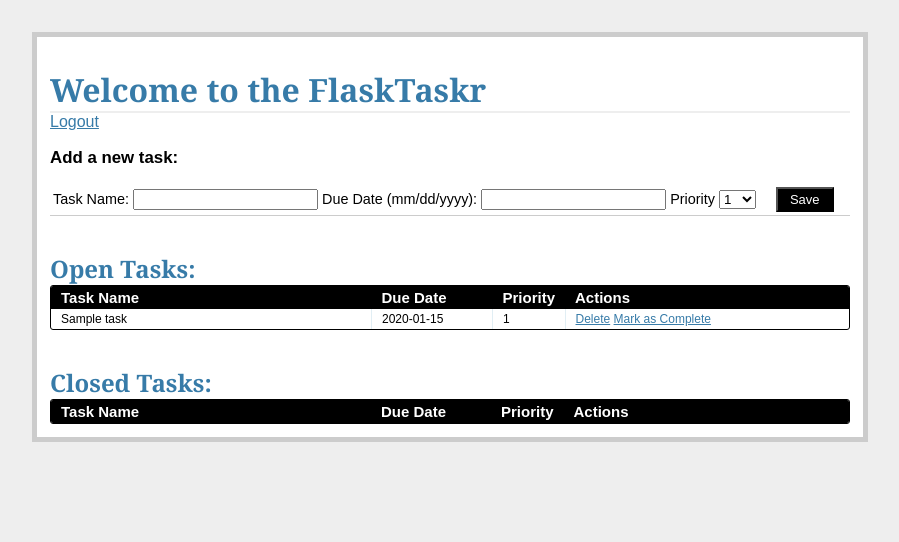
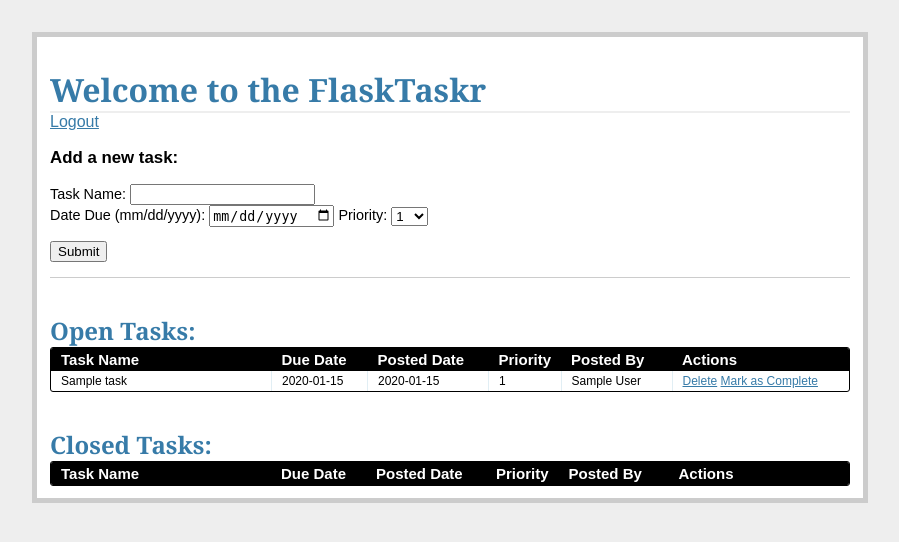
Before and after one commit to mbreisch/real-python-flasktaskr, a Flask app: page /tasks/ in a window 1280 px wide. Shown: the top 542 px of the page, without its empty margins (190-1089 px from the left). Run offline with Flask 2, Linux system fonts and the light colour scheme; the visitor is signed in with stand-in values (Sample User, id 1); tables that the repository leaves empty hold one stand-in row (values such as "Sample post"); lists and menus that the app fills with data are empty.

Commit message:
Added multi-user support

```diff
--- a/project/_config.py
+++ b/project/_config.py
@@ -4,8 +4,6 @@ import os
 basedir=os.path.abspath(os.path.dirname(__file__))
 
 DATABASE = 'flasktaskr.db'
-USERNAME = 'admin'
-PASSWORD = 'admin'
 WTF_CSRF_ENABLED = True
 SECRET_KEY='\x07\xdd\xb7\x1e\xe8\x1d*\xe3`3\xa2\x9e\xf6\x94\xd4i\x14(\xa7\x93\xe5s\n\x8e'
 
--- a/project/db_create.py
+++ b/project/db_create.py
@@ -5,7 +5,7 @@ from datetime import date
 db.create_all()
 temp_session=db.session
 """:type: sqlalchemy.orm.Session"""
-temp_session.add(Task("Finish this tutorial",date(2015,3,13),10,1))
-temp_session.add(Task("Finish Real Python",date(2015,3,13),10,1))
+# temp_session.add(Task("Finish this tutorial",date(2015,3,13),10,1))
+# temp_session.add(Task("Finish Real Python",date(2015,3,13),10,1))
 
 db.session.commit()
--- a/project/forms.py
+++ b/project/forms.py
@@ -1,6 +1,6 @@
 from flask_wtf import Form
-from wtforms import StringField, DateField, IntegerField, SelectField
-from wtforms.validators import DataRequired
+from wtforms import StringField, DateField, IntegerField, SelectField, PasswordField
+from wtforms.validators import DataRequired, Length, EqualTo
 
 
 class AddTaskForm(Form):
@@ -18,3 +18,16 @@ class AddTaskForm(Form):
             ]
     )
     status = IntegerField('Status')
+
+
+class RegisterForm(Form):
+    name = StringField('Username', validators=[DataRequired(), Length(min=6, max=25)])
+    email = StringField('Email', validators=[DataRequired(), Length(min=6, max=40)])
+    password = PasswordField('Password', validators=[DataRequired(), Length(min=6, max=40)])
+    confirm = PasswordField('Repeat Password',
+                            validators=[DataRequired(), EqualTo('password', message='Password must match')])
+
+
+class LoginForm(Form):
+    name = StringField('Username', validators=[DataRequired()])
+    password = PasswordField('Password', validators=[DataRequired()])
--- a/project/templates/tasks.html
+++ b/project/templates/tasks.html
@@ -5,41 +5,15 @@
 <a href="/logout">Logout</a>
 <div class="add-task">
     <h3>Add a new task:</h3>
-    <table>
-        <tr>
-            <form action="{{ url_for('new_task') }}" method="post">
-                {{ form.csrf_token }}
-                <td>
-                    <label>Task Name:</label>
-                    <input name="name" type="text">
-                </td>
-                <td>
-                    <label>Due Date (mm/dd/yyyy):</label>
-                    <input name="due_date" type="text" width="120px">
-                </td>
-                <td>
-                    <label>Priority</label>
-                    <select name="priority" width="100px">
-                        <option value="1">1</option>
-                        <option value="2">2</option>
-                        <option value="3">3</option>
-                        <option value="4">4</option>
-                        <option value="5">5</option>
-                        <option value="6">6</option>
-                        <option value="7">7</option>
-                        <option value="8">8</option>
-                        <option value="9">9</option>
-                        <option value="10">10</option>
-                    </select>
-                </td>
-                <td>
-                    &nbsp;
-                    &nbsp;
-                    <input class="button" type="submit" value="Save">
-                </td>
-            </form>
-        </tr>
-    </table>
+    <form action="{{ url_for('new_task') }}" method="post">
+    {{ form.csrf_token }}
+    <p>
+        {{ form.name.label }}: {{ form.name }}<br>
+        {{ form.due_date.label }}: {{ form.due_date }}
+        {{ form.priority.label }}: {{ form.priority }}
+    </p>
+    <p><input type="submit" value="Submit"></p>
+    </form>
 </div>
 <div class="entries">
     <br>
@@ -49,17 +23,21 @@
         <table>
             <thead>
             <tr>
-                <th width="300px"><strong>Task Name</strong></th>
-                <th width="100px"><strong>Due Date</strong></th>
+                <th width="200px"><strong>Task Name</strong></th>
+                <th width="75px"><strong>Due Date</strong></th>
+                <th width="100px"><strong>Posted Date</strong></th>
                 <th width="50px"><strong>Priority</strong></th>
+                <th width="90px"><strong>Posted By</strong></th>
                 <th><strong>Actions</strong></th>
             </tr>
             </thead>
             {% for task in open_tasks %}
             <tr>
-                <td width="300px">{{ task.name }}</td>
-                <td width="100px">{{ task.due_date }}</td>
+                <td width="200px">{{ task.name }}</td>
+                <td width="75px">{{ task.due_date }}</td>
+                <td width="100px">{{ task.posted_date }}</td>
                 <td width="50px">{{ task.priority }}</td>
+                <td width="90px">{{ task.poster.name }}</td>
                 <td>
                     <a href="{{ url_for('delete_entry',task_id=task.task_id) }}">Delete</a>
                     <a href="{{ url_for('complete',task_id=task.task_id) }}">Mark as Complete</a>
@@ -77,17 +55,21 @@
         <table>
             <thead>
             <tr>
-                <th width="300px"><strong>Task Name</strong></th>
-                <th width="100px"><strong>Due Date</strong></th>
+                <th width="200px"><strong>Task Name</strong></th>
+                <th width="75px"><strong>Due Date</strong></th>
+                <th width="100px"><strong>Posted Date</strong></th>
                 <th width="50px"><strong>Priority</strong></th>
+                <th width="90px"><strong>Posted By</strong></th>
                 <th><strong>Actions</strong></th>
             </tr>
             </thead>
             {% for task in closed_tasks %}
             <tr>
-                <td width="300px">{{ task.name }}</td>
-                <td width="100px">{{ task.due_date }}</td>
+                <td width="200px">{{ task.name }}</td>
+                <td width="75px">{{ task.due_date }}</td>
+                <td width="100px">{{ task.posted_date }}</td>
                 <td width="50px">{{ task.priority }}</td>
+                <td width="90px">{{ task.poster.name }}</td>
                 <td>
                     <a href="{{ url_for('delete_entry',task_id=task.task_id) }}">Delete</a>
                 </td>
--- a/project/views.py
+++ b/project/views.py
@@ -1,14 +1,16 @@
 from functools import wraps
+
+import datetime
+
 from flask import Flask, flash, redirect, render_template, request, session, url_for
-from forms import AddTaskForm
+from forms import AddTaskForm, RegisterForm, LoginForm
 from flask_sqlalchemy import SQLAlchemy
 
 # config
 app = Flask(__name__)
 app.config.from_object('_config')
 db = SQLAlchemy(app)
-
-from models import Task
+from models import Task, User
 
 
 # helper functions
@@ -30,29 +32,38 @@ def login_required(test):
 @app.route('/logout/')
 def logout():
     session.pop('logged_in', None)
+    session.pop('user_id',None)
     flash("Goodbye!")
     return redirect(url_for('login'))
 
 
 @app.route('/', methods=['POST', 'GET'])
 def login():
+    error = None
+    form = LoginForm(request.form)
     if request.method == 'POST':
-        if request.form['username'] != app.config['USERNAME'] or request.form['password'] != app.config['PASSWORD']:
-            error = "Invalid Credentials. Please try again."
-            return render_template('login.html', error=error)
+        if form.validate_on_submit():
+            query = User.query
+            """:type: sqlalchemy.orm.Query"""
+            user=query.filter_by(name=request.form['name']).first()
+            if user is not None and user.password == request.form['password']:
+                session['logged_in'] = True
+                session['user_id']=user.id
+                flash("Welcome!")
+                return redirect(url_for('tasks'))
+            else:
+                error = 'Invalid username or password'
         else:
-            session['logged_in'] = True
-            flash("Welcome!")
-            return redirect(url_for('tasks'))
-    return render_template('login.html')
+            error='Both fields are required'
+    return render_template("login.html",form=form,error=error)
 
 
 @app.route('/tasks/')
 @login_required
 def tasks():
-    temp_session=db.session
+    temp_session = db.session
     """:type: sqlalchemy.orm.Session"""
-    open_tasks=temp_session.query(Task).filter_by(status='1').order_by(Task.due_date.asc())
+    open_tasks = temp_session.query(Task).filter_by(status='1').order_by(Task.due_date.asc())
 
     closed_tasks = temp_session.query(Task).filter_by(status='0').order_by(Task.due_date.asc())
 
@@ -70,9 +81,11 @@ def new_task():
                     form.name.data,
                     form.due_date.data,
                     form.priority.data,
-                    '1'
+                    datetime.datetime.utcnow(),
+                    '1',
+                    session['user_id']
             )
-            temp_session=db.session
+            temp_session = db.session
             """:type: sqlalchemy.orm.Session"""
             temp_session.add(new_task)
             temp_session.commit()
@@ -85,7 +98,7 @@ def new_task():
 @login_required
 def complete(task_id):
     new_id = task_id
-    temp_session=db.session
+    temp_session = db.session
     """:type: sqlalchemy.orm.Session"""
     temp_session.query(Task).filter_by(task_id=new_id).update({"status": "0"})
     temp_session.commit()
@@ -97,9 +110,26 @@ def complete(task_id):
 @login_required
 def delete_entry(task_id):
     new_id = task_id
-    temp_session=db.session
+    temp_session = db.session
     """:type: sqlalchemy.orm.Session"""
     temp_session.query(Task).filter_by(task_id=new_id).delete()
     temp_session.commit()
     flash("The task was deleted.")
     return redirect(url_for('tasks'))
+
+
+@app.route('/register/', methods=['GET', 'POST'])
+def register():
+    error = None
+    form = RegisterForm(request.form)
+    if request.method == 'POST':
+        if form.validate_on_submit():
+            new_user = User(form.name.data, form.email.data, form.password.data)
+            temp_session = db.session
+            """:type: sqlalchemy.orm.Session"""
+            temp_session.add(new_user)
+            temp_session.commit()
+            flash("Thanks for registering. Please login.")
+            return redirect(url_for('login'))
+
+    return render_template('register.html', form=form, error=error)
```
Also changed, not shown: project/db_migrate.py (added, +25 -0 lines), project/models.py (+25 -1 lines), project/templates/login.html (+10 -5 lines), project/templates/register.html (added, +20 -0 lines).
